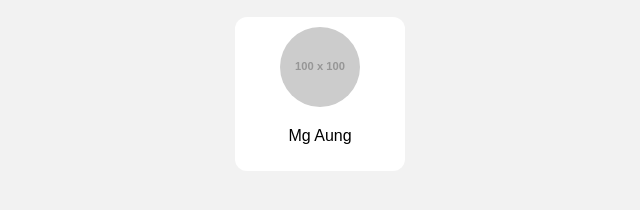
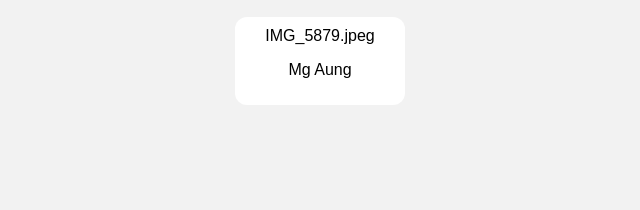
Before and after one commit to sawheinnaing2/worker-site, a plain HTML site: page index.html in a window 1280 px wide. Shown: the part 76-286 px from the top of the page, without its empty margins (320-960 px from the left). Drawn offline with Linux system fonts and the light colour scheme; placeholder pictures from the web are drawn by us.

Commit message:
Update index.html

```diff
--- a/index.html
+++ b/index.html
@@ -18,7 +18,7 @@
 'OT 10 နာရီ',
 '7,500 ဘတ်'
 )">
-  <img src="https://via.placeholder.com/100">
+  IMG_5879.jpeg
   <p>Mg Aung</p>
 </div>
 
```
